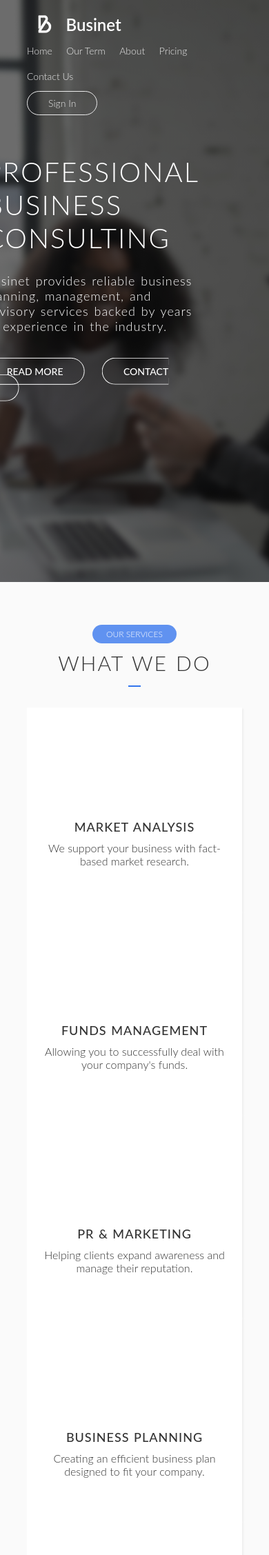
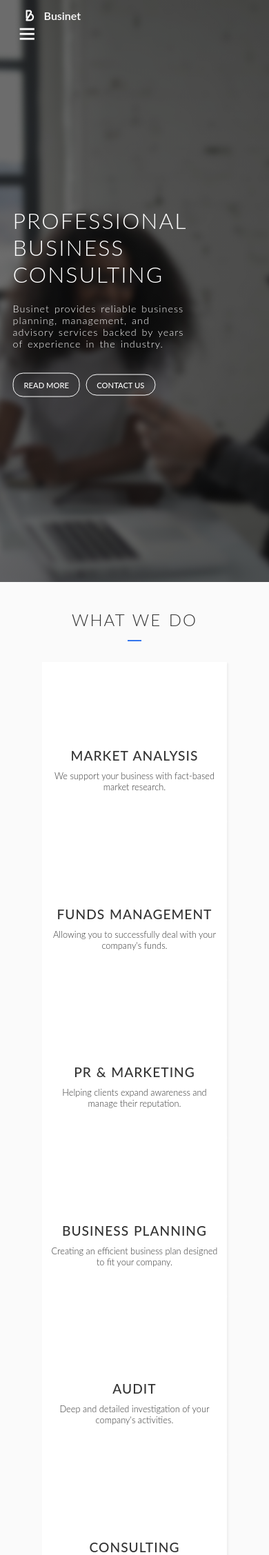
Before and after one commit to Pappyjay23/Businet, a PHP site: page / in a window 390 px wide. Shown: the top 2255 px of the page at 69% size. Run offline with PHP 8.4, Linux system fonts and the light colour scheme; style sheets or scripts are compiled from the project's sources; some web fonts are replaced.

Commit message:
New changes made to the entire website with added responsiveness

```diff
--- a/index.html
+++ b/index.html
@@ -9,6 +9,7 @@
     <link rel="stylesheet" href="vendors/css/icofont1.min.css">
     <link rel="stylesheet" href="vendors/css/themify-icons.css">
     <link rel="stylesheet" href="resources/css/style.css">
+    <link rel="stylesheet" href="resources/css/queries.css">
     <title>Businet</title>
 </head>
 <body>
@@ -25,19 +26,22 @@
                         </div>
                     </div>
                     <div class="col span-2-of-4">
-                            <ul class="main-nav">
+                            <ul class="main-nav js--main-nav">
                                 <li><a href="#" class="link-home">Home</a></li>
                                 <li><a href="#" class="link-term">Our Term</a></li>
                                 <li><a href="#" class="link-about">About</a></li>
-                                <li><a href="#" class="link-home">Pricing</a></li>
+                                <!-- <li><a href="#" class="link-home">Pricing</a></li> -->
                                 <!-- <li><a href="#" class="link-home">Pages</a></li> -->
                                 <li><a href="#" class="link-contact">Contact Us</a></li>
+                                <li><a href="s-in.html" target="_blank">Sign In</a></li>
+                                <!-- class="nav-btn ghost" -->
                             </ul>
+                    </div>
+                    <div class="col span-1-of-4 nav-icon js--nav-icon">
+                        <i class="ti-menu"></i>
+                        <!-- <i class="ti-close"></i> -->
+                    </div>
 
-                    </div>
-                    <div class="col span-1-of-4 nav-btn-box">
-                            <a class="nav-btn ghost" href="s-in.html" target="_blank">Sign In</a>
-                    </div>
                 </div>
 
             </div>
@@ -63,28 +67,28 @@
     <section class="section-works js--section-works">
         <div class="row">
             <div class="works-title">
-                <a class="btn title-btn">Our Services</a>
+                <!-- <a class="btn title-btn">Our Services</a> -->
             <h2>What We Do</h2>
             </div>
 
         </div>
 
         <div class="row">
-            <div class="col span-1-of-3">
+            <div class="col span-1-of-3 do">
                 <div class="works-box">
                     <i class="icofont-computer icon-big"></i>
                     <h3>Market Analysis</h3>
                     <p>We support your business with fact-based market research.</p>
                 </div>
             </div>
-            <div class="col span-1-of-3">
+            <div class="col span-1-of-3 do">
                 <div class="works-box">
                     <i class="icofont-spreadsheet icon-big"></i>
                     <h3>Funds Management</h3>
                     <p>Allowing you to successfully deal with your company's funds.</p>
                 </div>
             </div>
-            <div class="col span-1-of-3">
+            <div class="col span-1-of-3 do">
                 <div class="works-box">
                     <i class="icofont-live-support icon-big"></i>
                     <h3>PR & Marketing</h3>
@@ -93,21 +97,21 @@
             </div>
         </div>
         <div class="row">
-            <div class="col span-1-of-3">
+            <div class="col span-1-of-3 do">
                 <div class="works-box">
                     <i class="icofont-listing-number icon-big"></i>
                     <h3>Business Planning</h3>
                     <p>Creating an efficient business plan designed to fit your company.</p>
                 </div>
             </div>
-            <div class="col span-1-of-3">
+            <div class="col span-1-of-3 do">
                 <div class="works-box">
                     <i class="icofont-look icon-big"></i>
                     <h3>Audit</h3>
                     <p>Deep and detailed investigation of your company's activities.</p>
                 </div>
             </div>
-            <div class="col span-1-of-3">
+            <div class="col span-1-of-3 do">
                 <div class="works-box">
                     <i class="icofont-comment icon-big"></i>
                     <h3>Consulting</h3>
@@ -127,8 +131,8 @@
             <div class="col span-1-of-2">
                 <div class="about-box-2">
                     <div class="row">
-                        <a class="btn title-btn-ghost">About Business</a>
-                        <h2> A Few Word About Us </h2>
+                        <!-- <a class="btn title-btn-ghost">About Business</a> -->
+                        <h2> A Few Words About Us </h2>
                         <p>Our consulting company is a leading firm of business managers and advisors with offices across the USA. we aim to provide you: </p>
                     </div>
                     <div class="row">
--- /dev/null
+++ b/resources/css/queries.css
@@ -0,0 +1,201 @@
+@media only screen and (max-width: 1200px) {
+html, body {
+    font-size: 18px;
+}
+
+.row {
+    max-width: 1140px;
+    padding: 0 7%;
+}
+
+.form-box {
+    width: 90%;
+    margin: 0 auto;
+    padding: 40px 0;
+}
+
+
+}
+@media only screen and (max-width : 1024px) {
+    html, body {
+        font-size: 17px;
+    }
+
+    /* .row {
+        max-width: 1140px;
+        padding: 0 5%;
+    } */
+
+    .form-box {
+        width: 100%;
+    }
+
+    section {
+        padding: 50px 0;
+    }
+
+    .logo-white {
+        height: 30px;
+    }
+
+    .main-nav li {
+        margin-right: 13px;
+    }
+
+
+
+    footer {
+        /* background-color: #333; */
+        padding: 15px;
+        /* font-size: 80%; */
+    }
+}
+
+@media only screen and (max-width : 831px) {
+    html, body {
+        font-size: 16px;
+    }
+
+    /* .row {
+        max-width: 1140px;
+        padding: 0 2%;
+    } */
+    section {
+        padding: 40px 0;
+    }
+
+    .logo-name {
+        font-size: 120%;
+        color: #fff;
+        vertical-align: middle;
+        font-weight: 600;
+    }
+
+    .form-box {
+        width: 100%;
+    }
+
+    .main-nav {
+        display: block;
+    }
+
+    .section-works .col {
+        width: 80%;
+        margin-left: 10%;
+    }
+
+    .works-box h3 {
+        font-size: 120%;
+    }
+    .works-box {
+        background-color: rgb(255, 255, 255);
+        padding: 15% 4%;
+        text-align: center;
+        box-shadow: 2px 2px 2px rgb(238, 238, 238);
+    }
+}
+
+@media only screen and (max-width : 722px){
+    .main-nav li {
+        display: inline-block;
+        margin-right: 8px;
+        font-size: 75%;
+        padding: 10px 0;
+    }
+}
+
+@media only screen and (max-width : 660px) {
+    .main-nav {
+        display: none;
+    }
+
+    .about-box-1 img  {
+        height: 70%;
+        margin-top: 15%;
+    }
+
+    .about-box-1  {
+        display: inline-block;
+        /* padding-right: 30px; */
+    }
+    .about-box-1 img  {
+        width: 100%;
+    }
+    .about-box-2 {
+        padding-left: 10px;
+    }
+    .about-box-2 h2 {
+        margin: 0;
+    }
+    .about-box-2 p {
+        margin-bottom: 20px;
+    }
+
+    .main-list {
+        margin-bottom: 25px;
+    }
+
+    .main-list li {
+        margin-bottom: 8px;
+    }
+    .main-nav {
+        list-style: none;
+        margin: 0 auto;
+        display: none;
+        float: left;
+    }
+
+    .box-btn .full {
+        margin-right: 4px;
+    }
+
+    .full:link,
+    .full:visited {
+        padding: 10px 15px;
+        border-radius: 15px;
+        transition: all 0.3s;
+    }
+    .fuller:link,
+    .fuller:visited {
+        padding: 8px 15px;
+        border-radius: 17px;
+        transition: all 0.3s;
+    }
+
+    .ghost:link,
+    .ghost:active {
+        padding: 8px 20px;
+        border-radius: 18px;
+        transition: all 0.3s;
+    }
+
+    .logo-name {
+        font-size: 100%;
+        color: #fff;
+        vertical-align: middle;
+        font-weight: 600;
+
+    }
+
+    .nav-icon {
+        display: block;
+    }
+    .fixed .nav-icon {
+        display: block;
+    }
+
+    .nav-cover {
+        margin-top: 10px;
+    }
+
+    .main-nav li {
+        display: block;
+        margin-left: 15px;
+
+    }
+
+    .logo-white {
+        height: 25px;
+    }
+
+}
--- a/resources/css/style.css
+++ b/resources/css/style.css
@@ -76,7 +76,7 @@ header {
     position: absolute;
     top: 50%;
     left: 50%;
-    transform: translate(-70%, -60%);
+    transform: translate(-70%, -50%);
 }
 
 .text-box p {
@@ -96,7 +96,7 @@ header {
 
 /* MAIN NAV  */
 .nav-cover {
-    margin-top: 15px;
+    margin: 15px 0 20px 0;
 }
 .logo {
     height: 40px;
@@ -126,6 +126,8 @@ header {
 .main-nav {
     list-style: none;
     margin: 0 auto;
+    display: block;
+    float: right;
 }
 .main-nav li {
     display: inline-block;
@@ -138,6 +140,7 @@ header {
 .main-nav li a:visited {
     color: #ebebeb;
     text-decoration: none;
+    text-transform: uppercase;
     transition: all 0.3s;
 }
 .main-nav li a:hover,
@@ -146,17 +149,19 @@ header {
 }
 
 .nav-btn  {
-    font-size: 70%;
+    /* font-size: 70%; */
     color: #ebebeb;
+    border: 1px solid #ebebeb;
     text-decoration: none;
-}
-.nav-btn-box {
     padding: 6px 0 ;
 }
+/* .nav-btn-box {
+
+} */
 
 /* FIXED NAV  */
 .fixed {
-    background-color: rgba(255, 255, 255, 0.897) ;
+    background-color: rgba(255, 255, 255, 0.987) ;
     width: 100%;
     position: fixed;
     top: 0;
@@ -217,6 +222,20 @@ header {
 .icon-small {
     font-size: 90%;
 }
+
+.nav-icon {
+    font-size: 150%;
+    color: #fff;
+    float: right;
+    display: none;
+}
+.fixed .nav-icon {
+    font-size: 120%;
+    color: #3375ed;
+    float: right;
+    display: none;
+}
+
 
 
 /* BUTTONS  */
@@ -333,7 +352,10 @@ header {
 
 .about-box-1  {
     display: inline-block;
-    padding-right: 30px;
+    /* padding-right: 30px; */
+}
+.about-box-1 img  {
+    width: 100%;
 }
 .about-box-2 {
     padding-left: 30px;
@@ -345,19 +367,20 @@ header {
     margin-top: 10px;
 }
 .about-box-2 p {
-    font-size: 70%;
+    font-size: 80%;
     word-spacing: 1px;
     margin-bottom: 30px;
 }
 
 .main-list {
-    font-size: 70%;
+    font-size: 80%;
     margin-left: 30px;
     margin-bottom: 30px;
 }
 .main-list li {
     margin-bottom: 15px;
 }
+
 
 /* CONTACT  */
 .section-contact {
@@ -371,6 +394,14 @@ header {
     margin: 0 auto;
     padding: 40px 0;
 }
+
+.row input,
+.row label,
+.row select,
+.row textarea {
+    margin-bottom: 10px;
+}
+
 input[type = text],
 input[type = email],
 select,
@@ -401,7 +432,6 @@ input[type=submit]:active {
     background-color:#3375ed;
     border: 1px solid rgba(26, 26, 26, 0.192);
 }
-
 
 textarea {
     height: 100px;
--- a/resources/js/script.js
+++ b/resources/js/script.js
@@ -28,5 +28,23 @@ $(document).ready(function () {
         $("html, body").animate({scrollTop: $(".js--section-contact").offset().top}, 1500)
     })
 
+    // RESPONSIVE MENU
+    $(".js--nav-icon").click(function () {
+       var menu = $(".js--main-nav")
+       var icon = $(".js--nav-icon i")
+
+       menu.slideToggle(200)
+
+       if (icon.hasClass("ti-menu")) {
+           icon.addClass("ti-close")
+           icon.removeClass("ti-menu")
+       } else {
+           icon.addClass("ti-menu")
+           icon.removeClass("ti-close")
+       }
+
+
+    })
+
 
 })
--- a/s-in.html
+++ b/s-in.html
@@ -4,9 +4,9 @@
     <meta charset="UTF-8">
     <meta name="viewport" content="width=device-width, initial-scale=1.0">
     <link rel="shortcut icon" href="resources/img/Logo-blue.png" type="image/x-icon">
+    <link rel="stylesheet" href="vendors/css/normalize.css">
+    <link rel="stylesheet" href="vendors/css/grid.css">
     <link rel="stylesheet" href="resources/css/s-in.css">
-    <link rel="stylesheet" href="vendors/css/grid.css">
-    <link rel="stylesheet" href="vendors/css/normalize.css">
     <title>Sign In Page</title>
 </head>
 <body>
@@ -39,7 +39,7 @@
                         </div>
                         <div class="col span-2-of-3">
                             <div class="row">
-                               <input type="password" name="pass" id="pass" placeholder="Your password...">
+                               <input type="password" name="pass" id="pass" placeholder="Your password..." required />
                             </div>
                         </div>
                     </div>
--- a/s-up.html
+++ b/s-up.html
@@ -10,7 +10,7 @@
     <title>Sign Up Page</title>
 </head>
 <body>
-    <section class="section-s-in">
+    <section class="section-s-up">
             <div class="row">
                 <form action="#" class="form-box">
                     <div class="row">
```
Also changed, not shown: resources/css/s-in.css (+107 -2 lines), resources/css/s-up.css (+96 -2 lines).
